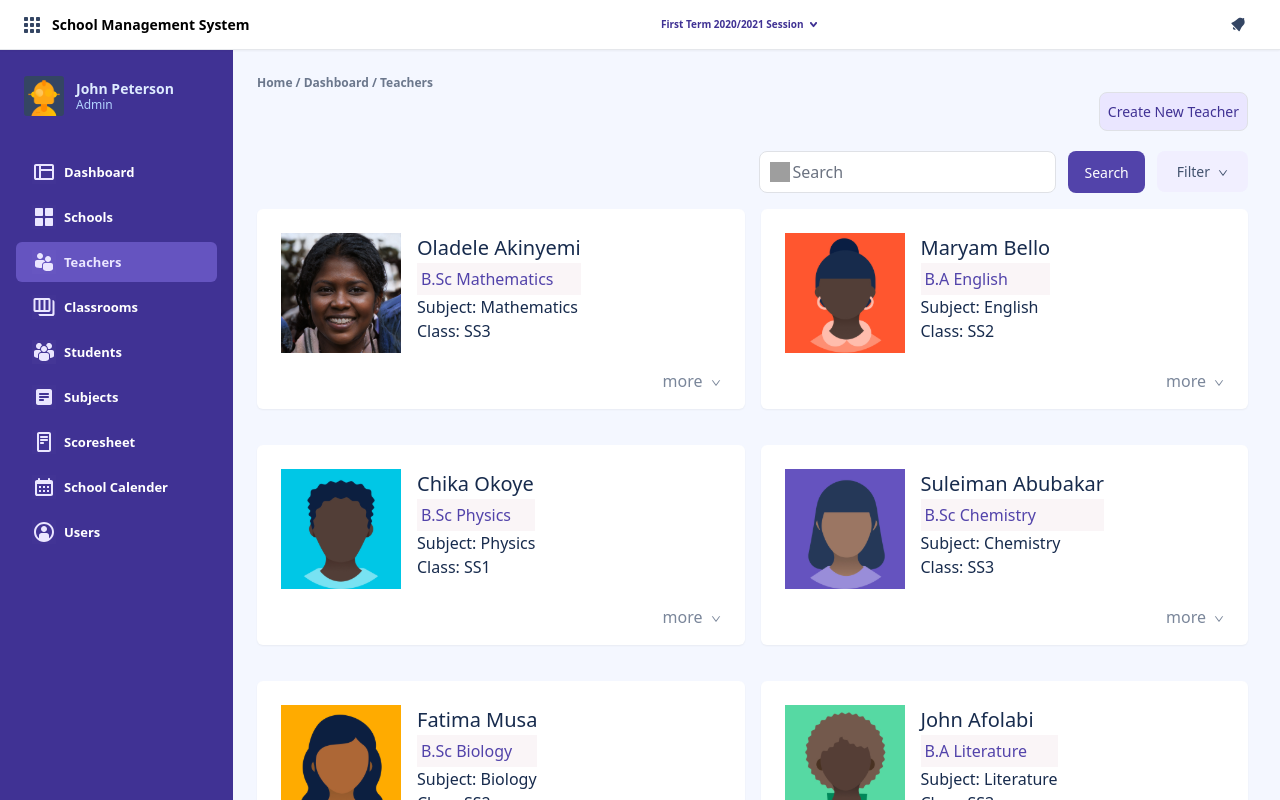
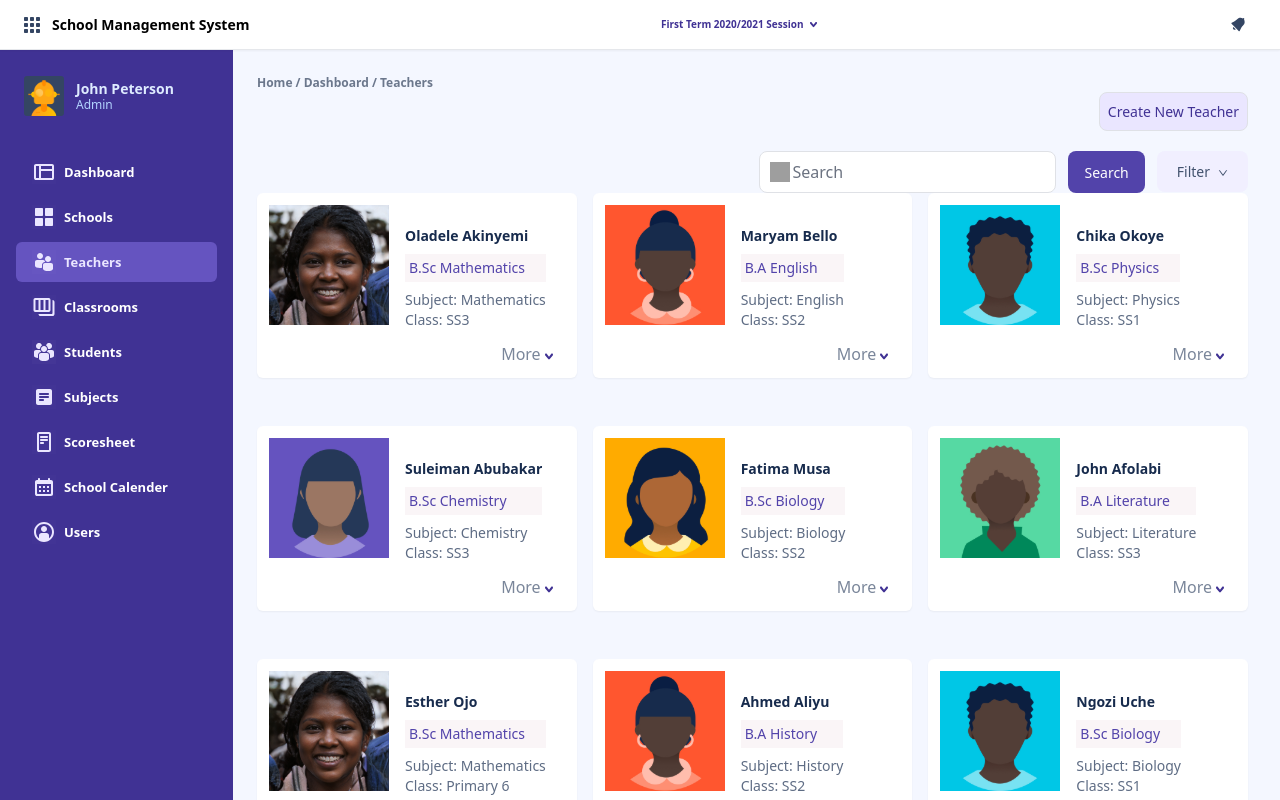
Before and after one commit to yusuftomilola/School-Management-System, a React (Vite) app: page /teachers in a window 1280 px wide. Shown: the top 800 px of the page. Built offline with nearby package versions, Linux system fonts and the light colour scheme; grey boxes are pictures that could not be loaded.

Commit message:
added the teachers route for each teahers

```diff
--- /dev/null
+++ b/src/components/TeacherCard.jsx
@@ -0,0 +1,89 @@
+import React, { useState } from "react";
+import { Link, useNavigate } from "react-router-dom";
+
+function TeacherCard({
+  id,
+  name,
+  qualification,
+  classs,
+  subject,
+  imageUser,
+  staffID,
+}) {
+  const [openDropdownId, setOpenDropdownId] = useState(null);
+  const [activeItem, setActiveItem] = useState(null);
+  const navigate = useNavigate();
+
+  // Toggle dropdown visibility for a specific card
+  const handleToggle = (userId) => {
+    setOpenDropdownId(openDropdownId === userId ? null : userId);
+  };
+
+  // Handle navigation and set active state
+  const handleNavigation = (path, userId) => {
+    navigate(path);
+    setActiveItem({ path, userId });
+    setOpenDropdownId(null); // Close the dropdown
+  };
+
+  return (
+    <div className="flex flex-col w-full rounded-md shadow-sm bg-white px-3 pt-3 border-slate-500 mb-8">
+      <Link to={`/teachers/${name}`}>
+        <div className="flex">
+          <div className="">
+            <img src={imageUser} alt="user" />
+          </div>
+          <div className="ml-4 mt-5">
+            <h4 className="text-[#172B4D] text-[14px] font-bold mb-2">
+              {name}
+            </h4>
+            <p className="text-[#5243aa] bg-[#faf5f7] p-1 text-sm mb-2">
+              {qualification}
+            </p>
+            <p className="text-[#5E6C84] text-sm">Subject: {subject}</p>
+
+            <p className="text-[#5E6C84] text-sm">Class: {classs}</p>
+          </div>
+        </div>
+      </Link>
+
+      <div className="flex items-center justify-end">
+        {/* MORE DROPDOWN CARD */}
+        <div className="relative inline-block">
+          <p
+            onClick={() => handleToggle(id)}
+            className="cursor-pointer p-3 text-[#7A869A] flex items-center gap-1"
+          >
+            More
+            <img
+              src="src/assets/icons/shortDownArrowIcon2.svg"
+              alt="arrow down"
+              className="mt-[5px]"
+            />
+          </p>
+
+          {openDropdownId === id && (
+            <ul className="absolute w-[89px] bg-[#f9fbfb] -mt-2">
+              {["View", "Edit", "Delete"].map((action) => (
+                <li
+                  key={action}
+                  className={`text-[12px] p-1 cursor-pointer ${
+                    activeItem?.path === `/teachers/${name}` &&
+                    activeItem?.userId === id
+                      ? "bg-gray-200 font-bold"
+                      : ""
+                  } hover:bg-gray-300 font-medium`}
+                  onClick={() => handleNavigation(`/teachers/${name}`, id)}
+                >
+                  {action}
+                </li>
+              ))}
+            </ul>
+          )}
+        </div>
+      </div>
+    </div>
+  );
+}
+
+export default TeacherCard;
--- a/src/data/teachers.js
+++ b/src/data/teachers.js
@@ -1,3 +1,10 @@
+import TeacherOne from "/src/assets/icons/teachers/teacherIcon_1.svg";
+import TeacherTwo from "/src/assets/icons/teachers/teacherIcon_2.svg";
+import TeacherThree from "/src/assets/icons/teachers/teacherIcon_3.svg";
+import TeacherFour from "/src/assets/icons/teachers/teacherIcon_4.svg";
+import TeacherFive from "/src/assets/icons/teachers/teacherIcon_5.svg";
+import TeacherSix from "/src/assets/icons/teachers/teacherIcon_6.svg";
+
 const teachersData = [
   {
     id: 1,
@@ -13,7 +20,7 @@ const teachersData = [
     subject: "Mathematics",
     classs: "SS3",
     level: "Secondary Teacher",
-    image: "/src/assets/icons/teachers/teacherIcon_1.svg",
+    image: TeacherOne,
     staffID: "teacher",
   },
   {
@@ -30,7 +37,7 @@ const teachersData = [
     subject: "English",
     classs: "SS2",
     level: "Secondary Teacher",
-    image: "/src/assets/icons/teachers/teacherIcon_2.svg",
+    image: TeacherTwo,
     staffID: "teacher",
   },
   {
@@ -47,7 +54,7 @@ const teachersData = [
     subject: "Physics",
     classs: "SS1",
     level: "Secondary Teacher",
-    image: "/src/assets/icons/teachers/teacherIcon_3.svg",
+    image: TeacherThree,
     staffID: "teacher",
   },
   {
@@ -65,7 +72,7 @@ const teachersData = [
     subject: "Chemistry",
     classs: "SS3",
     level: "Secondary Teacher",
-    image: "/src/assets/icons/teachers/teacherIcon_4.svg",
+    image: TeacherFour,
     staffID: "teacher",
   },
   {
@@ -83,7 +90,7 @@ const teachersData = [
     subject: "Biology",
     classs: "SS2",
     level: "Secondary Teacher",
-    image: "/src/assets/icons/teachers/teacherIcon_5.svg",
+    image: TeacherFive,
     staffID: "teacher",
   },
   {
@@ -101,7 +108,7 @@ const teachersData = [
     subject: "Literature",
     classs: "SS3",
     level: "Secondary Teacher",
-    image: "/src/assets/icons/teachers/teacherIcon_6.svg",
+    image: TeacherSix,
     staffID: "teacher",
   },
   {
@@ -118,7 +125,7 @@ const teachersData = [
     subject: "Mathematics",
     classs: "Primary 6",
     level: "Primary Teacher",
-    image: "/src/assets/icons/teachers/teacherIcon_1.svg",
+    image: TeacherOne,
     staffID: "teacher",
   },
   {
@@ -135,7 +142,7 @@ const teachersData = [
     subject: "History",
     classs: "SS2",
     level: "Secondary Teacher",
-    image: "/src/assets/icons/teachers/teacherIcon_3.svg",
+    image: TeacherTwo,
     staffID: "teacher",
   },
   {
@@ -152,7 +159,7 @@ const teachersData = [
     subject: "Biology",
     classs: "SS1",
     level: "Secondary Teacher",
-    image: "/src/assets/icons/teachers/teacherIcon_5.svg",
+    image: TeacherThree,
     staffID: "teacher",
   },
   {
@@ -169,7 +176,7 @@ const teachersData = [
     subject: "Chemistry",
     classs: "SS2",
     level: "Secondary Teacher",
-    image: "/src/assets/icons/teachers/teacherIcon_2.svg",
+    image: TeacherFour,
     staffID: "teacher",
   },
 ];
--- a/src/pages/Teachers.jsx
+++ b/src/pages/Teachers.jsx
@@ -8,6 +8,8 @@ import FormContext from "../components/forms/context";
 // YUSUF'S CHANGES
 import UserCard from "../components/UserCard";
 import TeachersContext from "../contexts/teachersContext";
+import TeacherCard from "../components/TeacherCard";
+import teacherssData from "../data/teachers";
 
 const Teachers = () => {
   const { toggleFormVisibility, isFormVisible, setIsFormVisible } =
@@ -18,7 +20,11 @@ const Teachers = () => {
 
   return (
     <div>
-      <Breadcrumbs title1={"Dashboard"} title2={"Teachers"} />
+      <Breadcrumbs
+        title1={"Dashboard"}
+        url1={"/dashboard"}
+        title2={"Teachers"}
+      />
 
       <div className="flex flex-col gap-5 items-end">
         <CancelBtn
@@ -34,7 +40,24 @@ const Teachers = () => {
       {/* Modal to display the form */}
       {isFormVisible && <Forms />}
 
-      {teachersData && (
+      <div className="grid grid-cols-1 md:grid-cols-2 mb-4 gap-4 xl:grid-cols-3">
+        {teacherssData.map((teacher) => {
+          if (teacher.staffID === "teacher") {
+            return (
+              <TeacherCard
+                key={teacher.id}
+                name={teacher.fullName}
+                qualification={teacher.highestQualification}
+                subject={teacher.subject}
+                classs={teacher.classs}
+                imageUser={teacher.image}
+              />
+            );
+          }
+        })}
+      </div>
+
+      {/* {teachersData && (
         <div className="grid grid-cols-1 md:grid-cols-2 lg:grid-cols-2 gap-4 mt-4">
           {teachersData.map((teacher) => {
             const {
@@ -59,7 +82,7 @@ const Teachers = () => {
             );
           })}
         </div>
-      )}
+      )} */}
     </div>
   );
 };
```
